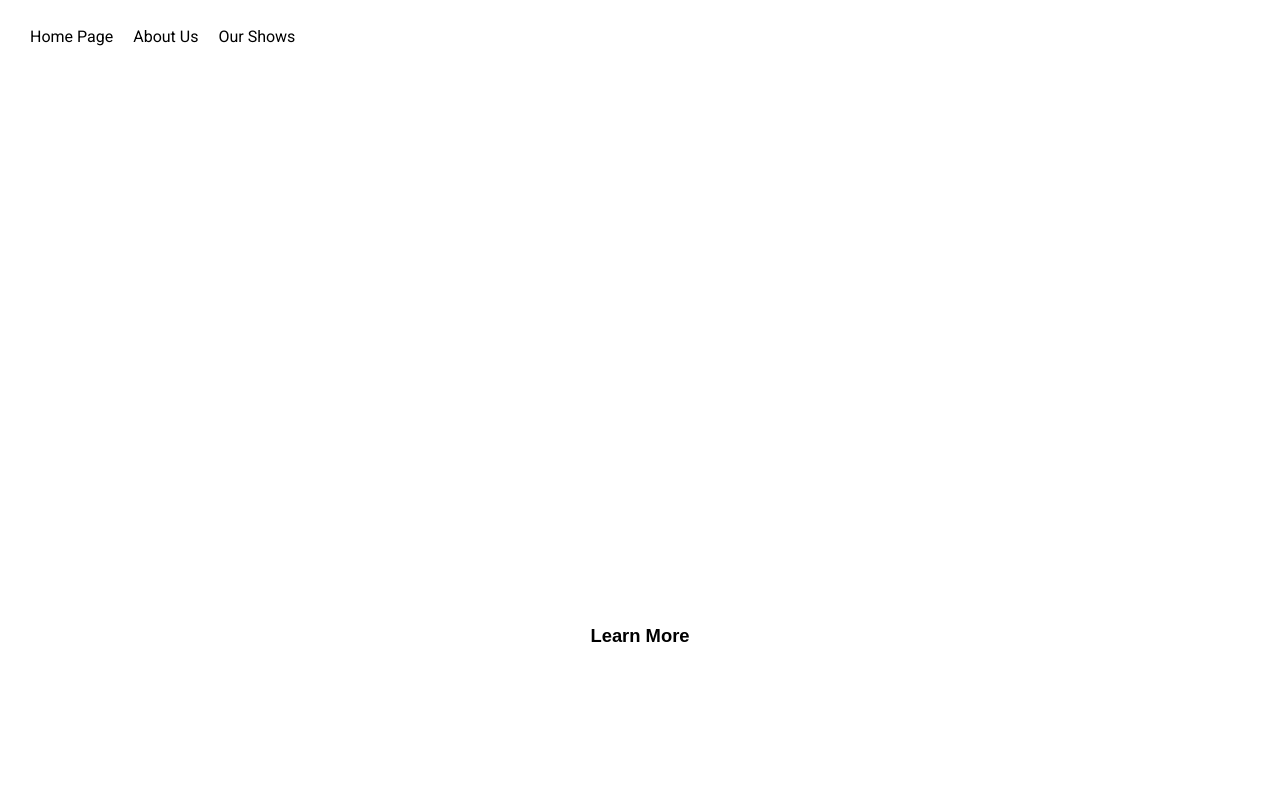
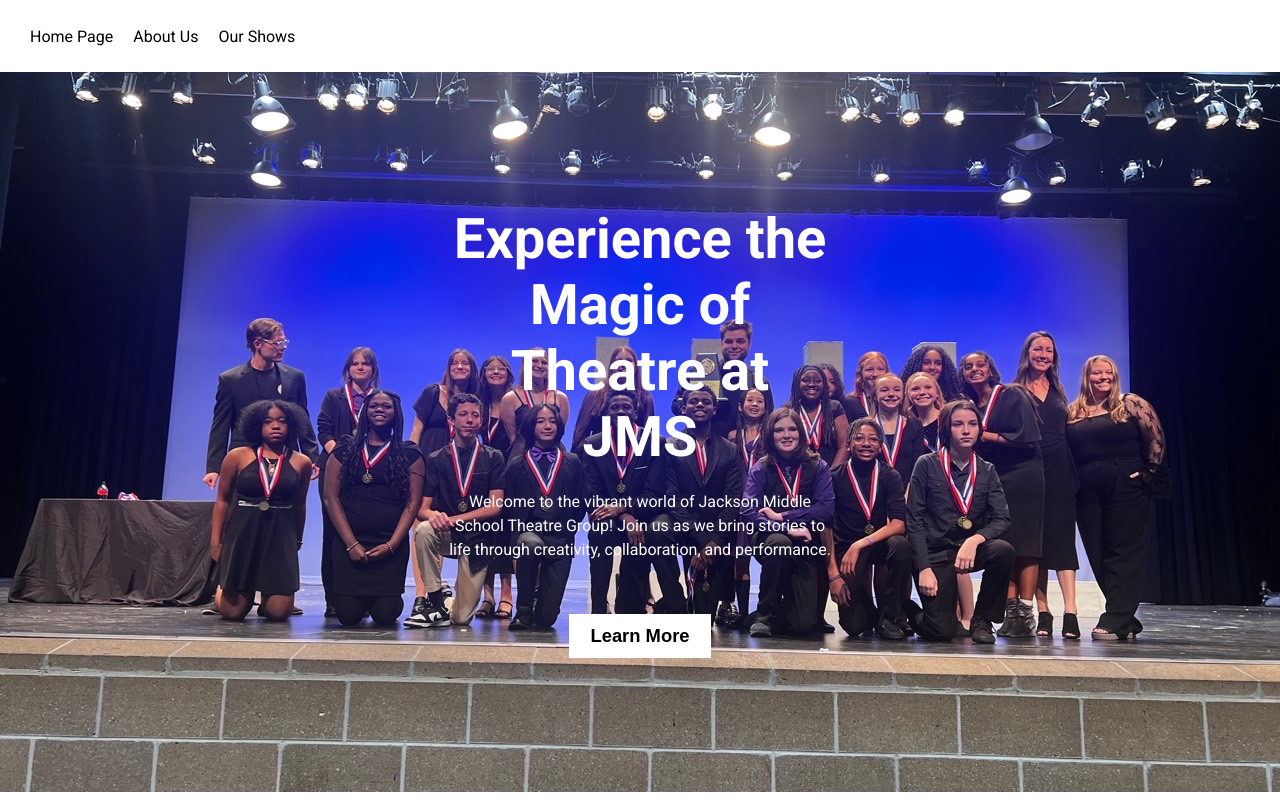
Before and after one commit to lanehowell/Jackson-Jaguar-Theatre-Company, a plain HTML site: page index.html in a window 1280 px wide. Drawn offline with Linux system fonts and the light colour scheme.

Commit message:
update image link

```diff
--- a/styles/styles.css
+++ b/styles/styles.css
@@ -19,7 +19,7 @@ header{
     justify-content: center;
     align-items: center;
 
-    background-image: url("assets/images/section-2/group-photo.jpg");
+    background-image: url("../assets/images/section-2/group-photo.jpg");
     background-size: cover;
     background-position: center;
     height: 720px;
```
